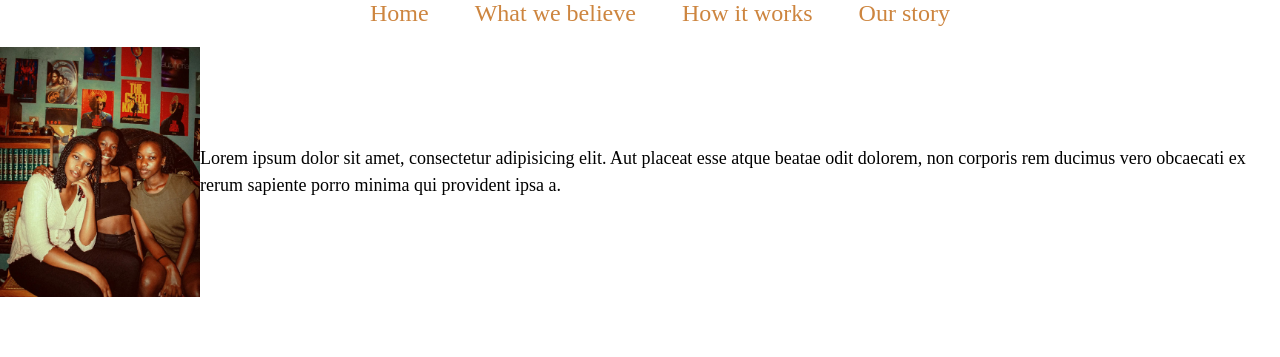
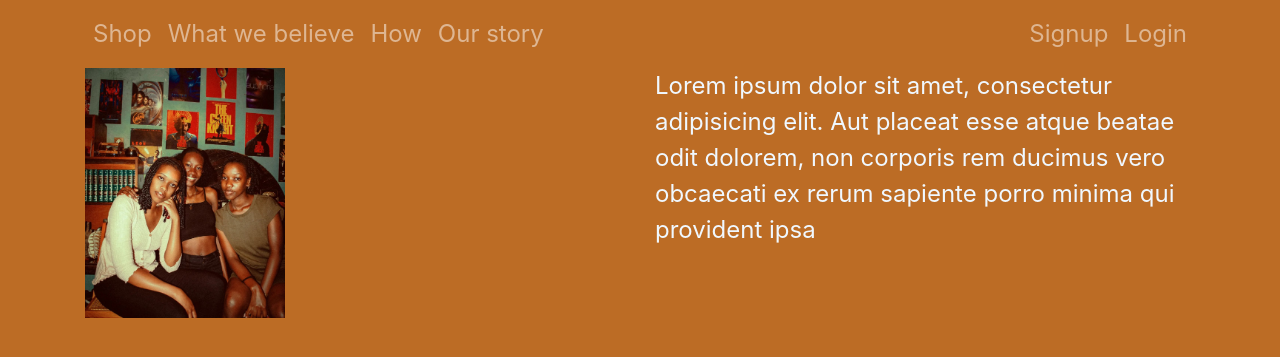
Before and after one commit to HassanKulu/wad_c, a PHP site: page /story.html in a window 1280 px wide. Shown: the top 357 px of the page. Run offline with PHP 8.4, Linux system fonts and the light colour scheme; some libraries are stand-ins or nearby versions.

Commit message:
Responsive Navbar added to story.html

```diff
--- a/story.html
+++ b/story.html
@@ -4,19 +4,42 @@
     <meta charset="UTF-8">
     <meta name="viewport" content="width=device-width, initial-scale=1.0">
     <title>Document</title>
+    <link href="https://stackpath.bootstrapcdn.com/bootstrap/4.5.2/css/bootstrap.min.css" rel="stylesheet">
     <link rel="stylesheet" href="./styles/story.css">
 </head>
 <body>
-    <div class="nav-links">
-        <a href="index.html">Home</a>
-        <a href="believe.html">What we believe</a>
-        <a href="how.html">How it works</a>
-        <a href="story.html">Our story</a>
+    <nav class="navbar navbar-expand-lg navbar-dark ">
+        <div class="container">
+            <button class="navbar-toggler" type="button" data-toggle="collapse" data-target="#navbarNav"
+                aria-controls="navbarNav" aria-expanded="false" aria-label="Toggle navigation">
+                <span class="navbar-toggler-icon"></span>
+            </button>
+            <div class="collapse navbar-collapse" id="navbarNav">
+                <div class="navbar-nav mr-auto">
+                    <a class="nav-link" href="shop.html">Shop</a>
+                    <a class="nav-link" href="believe.html">What we believe</a>
+                    <a class="nav-link" href="how.html">How</a>
+                    <a class="nav-link" href="story.html">Our story</a>
+                </div>
+                <div class="navbar-nav">
+                    <a class="nav-link" href="signup.html">Signup</a>
+                    <a class="nav-link" href="login.html">Login</a>
+                </div>
+            </div>
+        </div>
+    </nav>
+    <div class="container">
+        <div class="row">
+            <div class="col-md-6">
+                <img src="./images/story.jpg" alt="Image Description" width="200">
+            </div>
+            <div class="col-md-6" id="story-paragraph">
+                <p>Lorem ipsum dolor sit amet, consectetur adipisicing elit. Aut placeat esse atque beatae odit dolorem, non corporis rem ducimus vero obcaecati ex rerum sapiente porro minima qui provident ipsa</p>
+            </div>
+        </div>
     </div>
-
-    <div class="image-and-paragraph">
-        <img src="./images/story.jpg" alt="Image Description" width="200">
-        <p>Lorem ipsum dolor sit amet, consectetur adipisicing elit. Aut placeat esse atque beatae odit dolorem, non corporis rem ducimus vero obcaecati ex rerum sapiente porro minima qui provident ipsa a.</p>
-    </div>
+    <script src="https://code.jquery.com/jquery-3.5.1.slim.min.js"></script>
+    <script src="https://cdn.jsdelivr.net/npm/@popperjs/core@2.5.3/dist/umd/popper.min.js"></script>
+    <script src="https://stackpath.bootstrapcdn.com/bootstrap/4.5.2/js/bootstrap.min.js"></script>
 </body>
 </html>
--- a/styles/story.css
+++ b/styles/story.css
@@ -2,10 +2,7 @@ body {
     margin: 0;
     padding: 0;
     font-size: x-large;
-}
-
-.nav-links {
-    margin-left: 350px;
+    background-color: #bc6c25;
 }
 
 .nav-links a {
@@ -15,18 +12,7 @@ body {
     text-decoration: none;
 }
 
-.image-and-paragraph {
-    display: flex;
-    align-items: center;
-    margin-top: 20px;
-    margin-right: 20px;
+#story-paragraph
+{
+    color: aliceblue;
 }
-
-.image-and-paragraph img {
-    flex: 0 0 auto;
-}
-
-.image-and-paragraph p {
-    font-size: large;
-    line-height: 1.5;
-}
```
